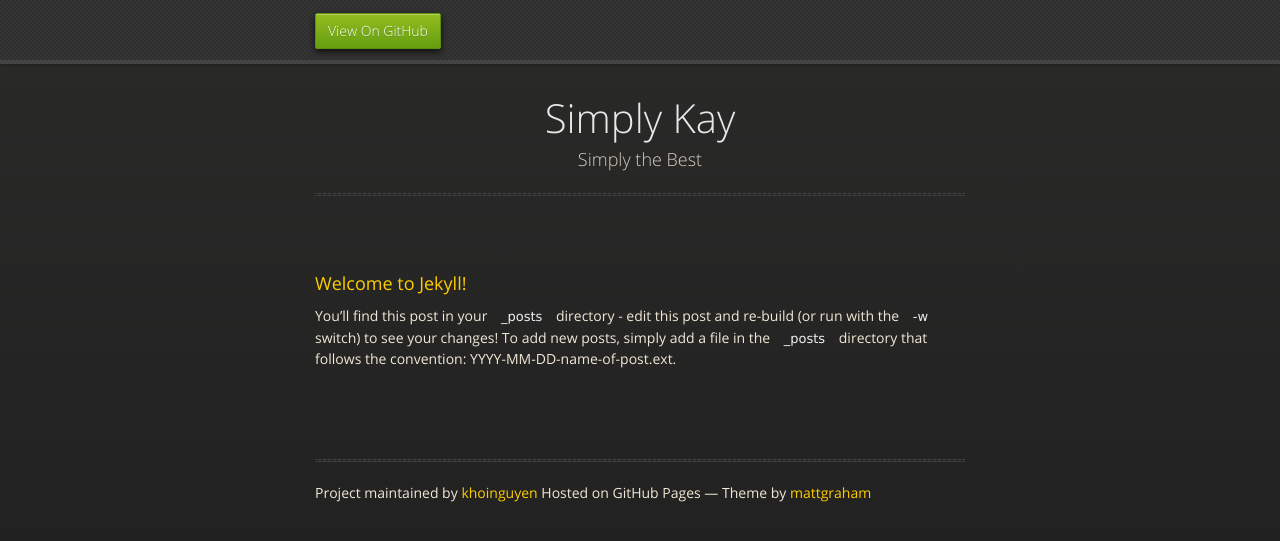
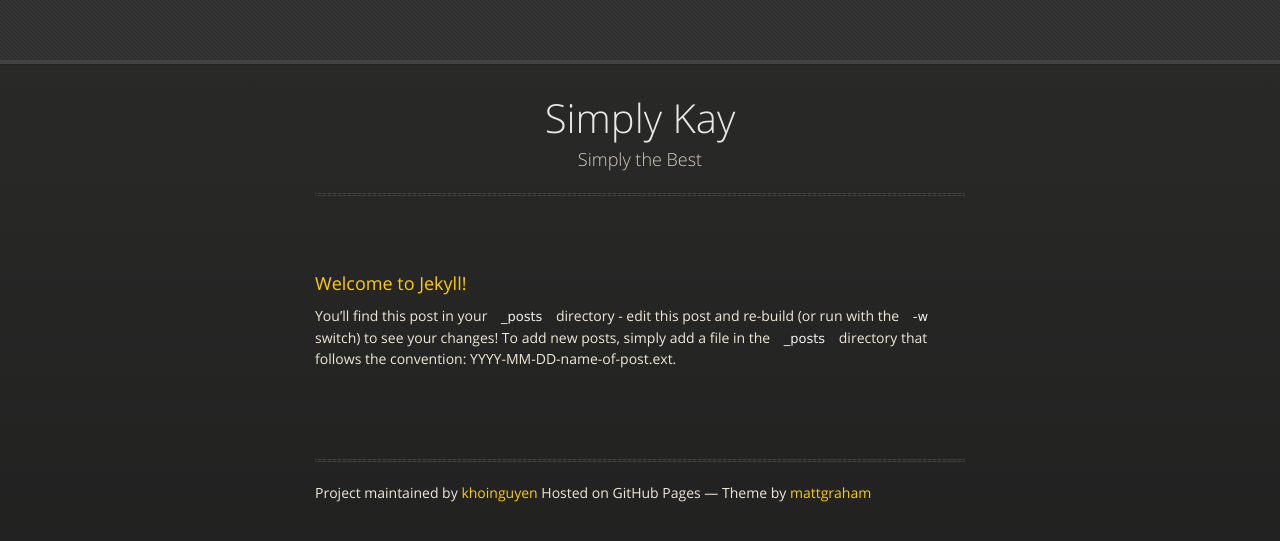
Before and after one commit to khoinguyen/khoinguyen.github.io, a Jekyll site: the page built from index.html, in a window 1280 px wide. Shown: the top 541 px of the page. Built offline with Jekyll 4.4.1, drawn with Linux system fonts in a browser that asks for light colours; nearby versions of some CDN libraries; Markdown is read by kramdown in place of the engine named in the settings.

Commit message:
remove view on github button

```diff
--- a/_layouts/default.html
+++ b/_layouts/default.html
@@ -19,7 +19,7 @@
 <body>
       <div id="header">
         <nav>
-          <li class="fork"><a href="https://github.com/khoinguyen">View On GitHub</a></li>
+          <!-- <li class="fork"><a href="https://github.com/khoinguyen">View On GitHub</a></li> -->
         </nav>
       </div><!-- end header -->
 
```
